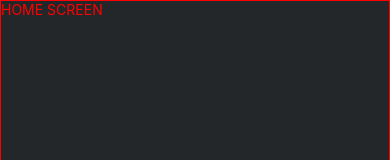
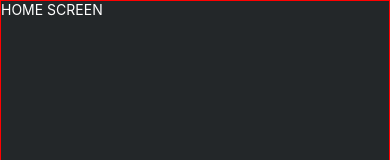
Before and after one commit to Patrick-Sawyer/fractal, a React Native app: screen /Home in a window 390 px wide. Shown: the top 160 px of the page. Built offline with nearby package versions, Linux system fonts and the light colour scheme.

Commit message:
added home screen

```diff
--- a/src/screens/HomeScreen.jsx
+++ b/src/screens/HomeScreen.jsx
@@ -1,5 +1,6 @@
 import React from 'react';
 import {StyleSheet, Text, View} from 'react-native';
+import {Colors} from '../theme/theme';
 
 export function HomeScreen() {
   return (
@@ -11,6 +12,6 @@ export function HomeScreen() {
 
 const styles = StyleSheet.create({
   text: {
-    color: '#ff0000',
+    color: Colors.white,
   },
 });
--- a/src/theme/theme.ts
+++ b/src/theme/theme.ts
@@ -8,4 +8,5 @@ export const Colors = {
   grey: '#495054',
   lightGrey: '#a6abad',
   blackish: '#1b1c1c',
+  white: '#ffffff',
 };
```
